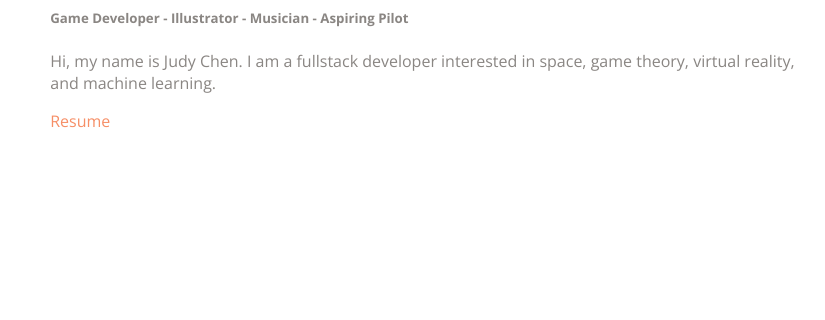
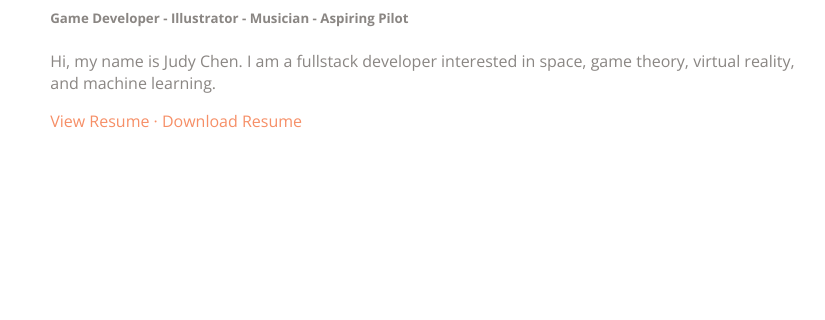
Before and after one commit to ju-de/ju-de.github.io, a plain HTML site: page index.html in a window 1280 px wide. Shown: the part 320-640 px from the top of the page, 325-1150 px from the left. Drawn offline with nearby package versions, Linux system fonts and the light colour scheme.

Commit message:
option to view resume

```diff
--- a/index.html
+++ b/index.html
@@ -65,7 +65,9 @@
 				<h1>Judy Chen</h1>
 				<h5>Game Developer - Illustrator - Musician - Aspiring Pilot </h5>
 				<p>Hi, my name is Judy Chen. I am a fullstack developer interested in space, game theory, virtual reality, and machine learning.</p>
-				<p><a href = "https://github.com/ju-de/ju-de.github.io/raw/master/resume.pdf">Resume</a></p>
+				<p><a href = "/resume.pdf">View Resume   ·   </a><a href = "https://github.com/ju-de/ju-de.github.io/raw/master/resume.pdf">Download Resume</a></p>
+
+
 					</td>
 				</tr>
 				</table>
```
